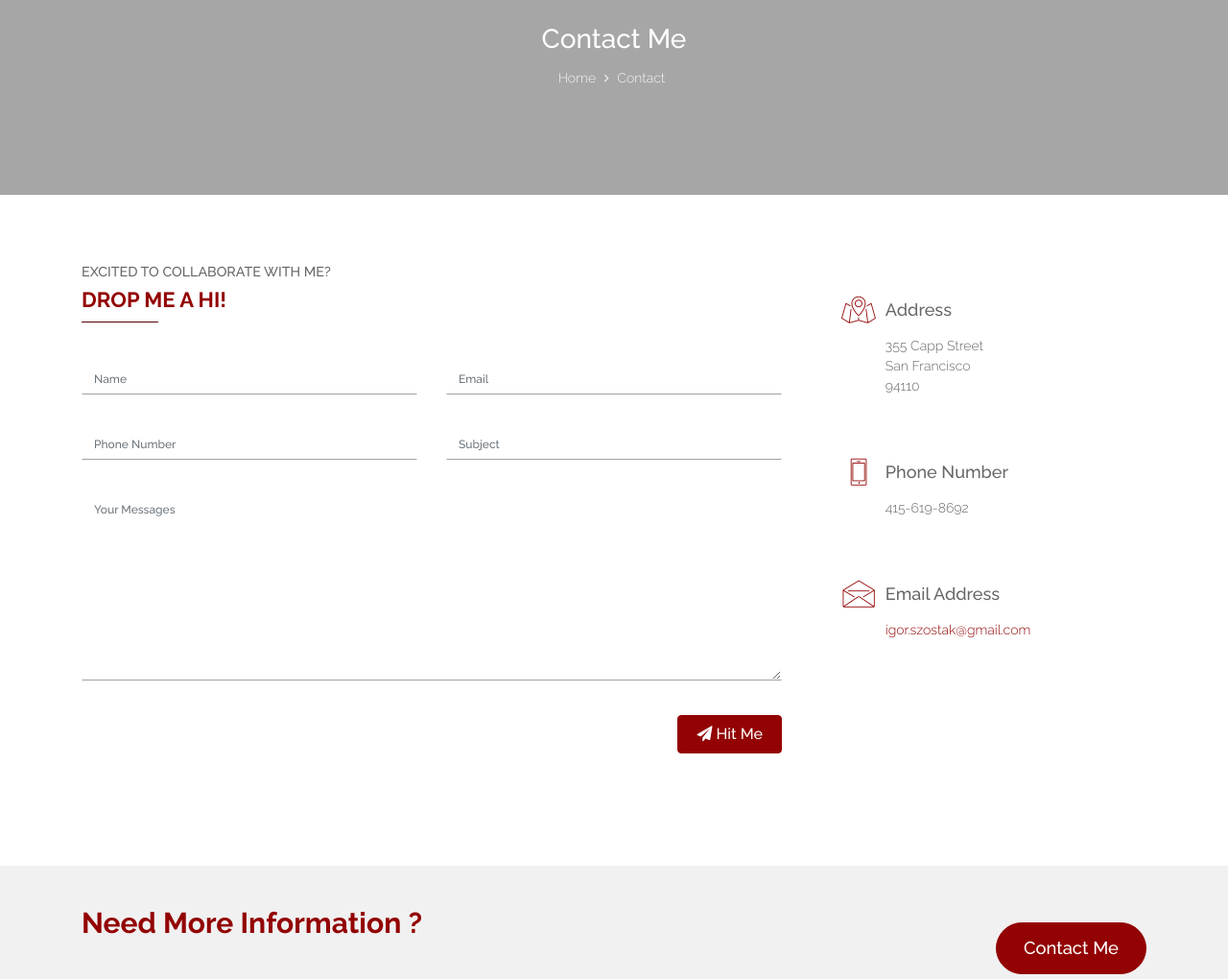
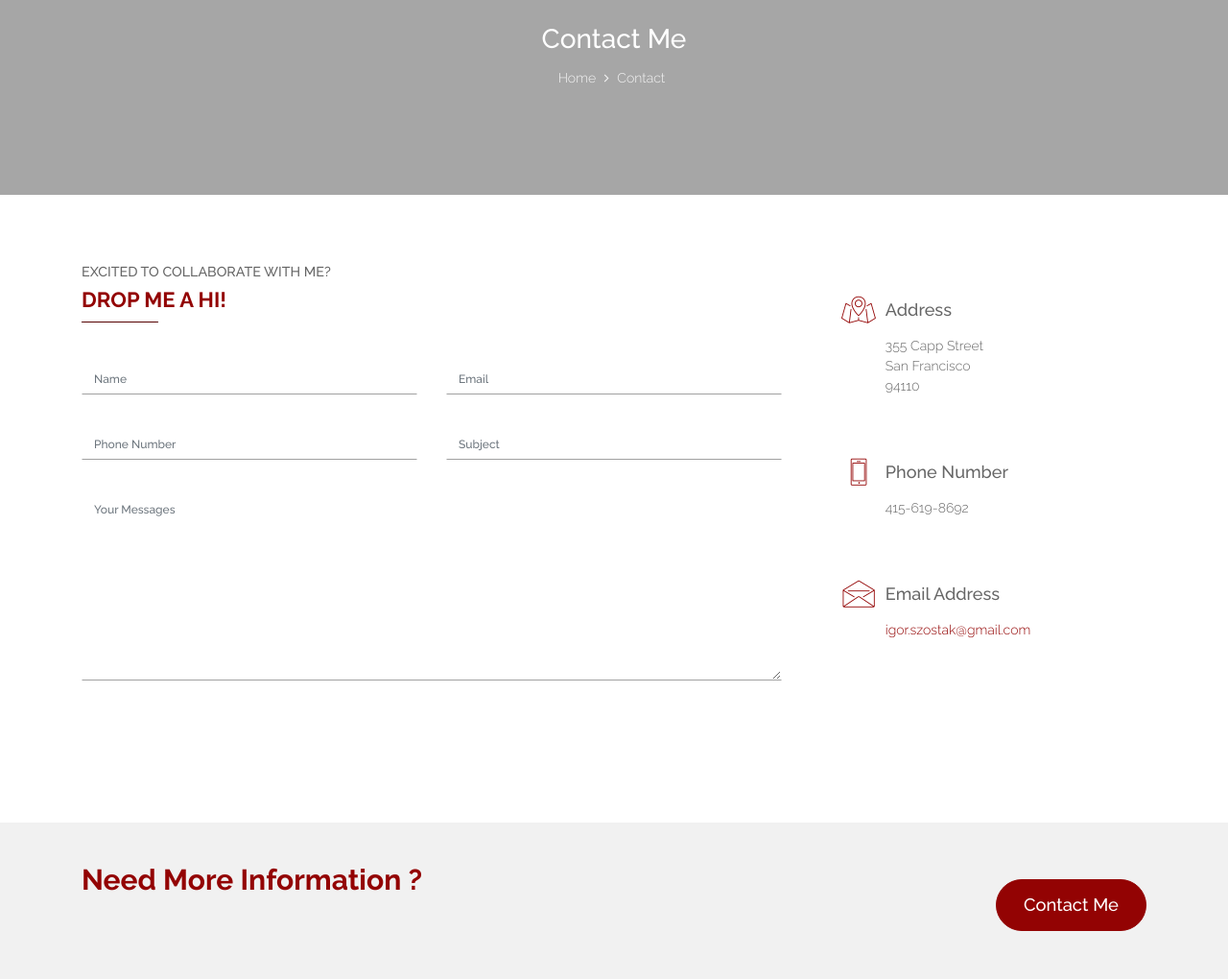
Before and after one commit to bliskonieba/bliskonieba.github.io, a plain HTML site: page personal-contact.html in a window 1280 px wide. Shown: the part 77-1097 px from the top of the page at 96% size. Drawn offline with Linux system fonts and the light colour scheme; files whose address does not match are found by name.

Commit message:
messages

```diff
--- a/personal-contact.html
+++ b/personal-contact.html
@@ -144,9 +144,9 @@ Remove this if you use the .htaccess -->
                                     <textarea class="form-control" rows="10" placeholder="Your Messages"></textarea>
                                 </div>
                                 <div class="spacing-10"></div>
-                                <div class="text-right">
+                                <!-- <div class="text-right">
                                     <button type="submit" class="btn btn-primary"><i class="fa fa-send"></i> Hit Me</button>
-                                </div>
+                                </div> -->
 
                             </form>
                         </div>
```
